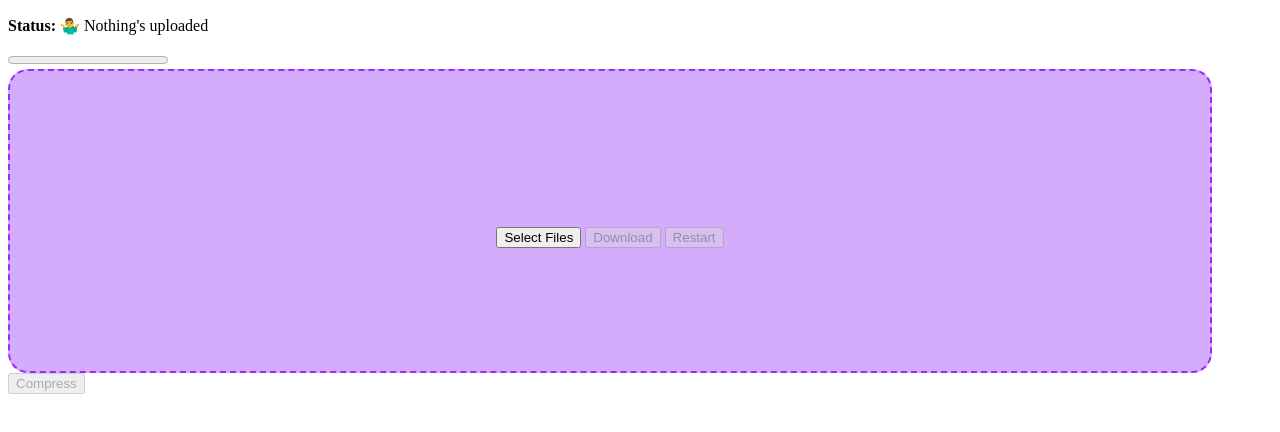
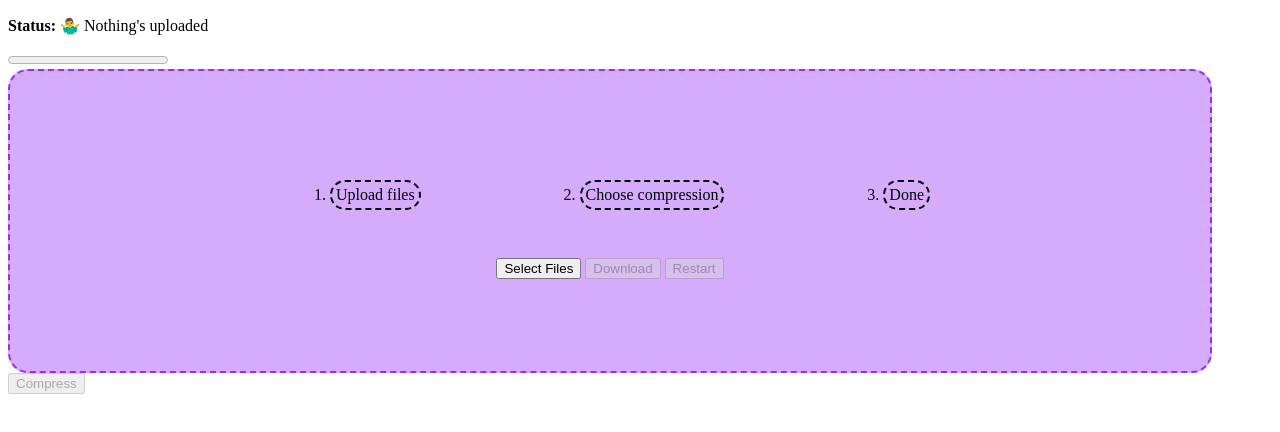
Before and after one commit to bencoronard/spring-web-bff, a website with bundled scripts: page public/main.html in a window 1280 px wide. Built offline with nearby package versions, Linux system fonts and the light colour scheme.

Commit message:
Added stage bar

```diff
--- a/public/main.css
+++ b/public/main.css
@@ -9,14 +9,30 @@
   align-items: center;
 }
 
+#stageBar {
+  width: 50%;
+}
+.stage {
+  border: 2px dashed black;
+  border-radius: 1em;
+  padding: 0.25em;
+}
+
+.completed {
+  border: 2px solid saddlebrown;
+  color: saddlebrown;
+}
+
 .flex-vertical {
   display: flex;
   flex-direction: column;
 }
-
 .flex-horizontal {
   display: flex;
   flex-direction: row;
+}
+.flex-spread {
+  justify-content: space-between;
 }
 
 label {
--- a/public/main.html
+++ b/public/main.html
@@ -16,6 +16,12 @@
 
     <form>
       <div id="dropZone" class="drop-area flex-vertical">
+        <ol id="stageBar" class="flex-horizontal flex-spread">
+          <li class="stage">Upload files</li>
+          <li class="stage">Choose compression</li>
+          <li class="stage">Done</li>
+        </ol>
+
         <ul id="filePreviews"></ul>
 
         <input id="fileInput" type="file" multiple accept="application/pdf" />
```
